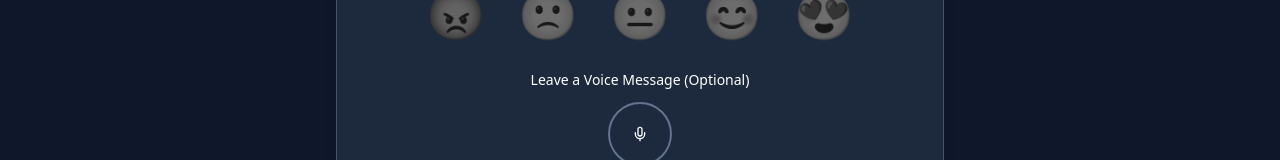
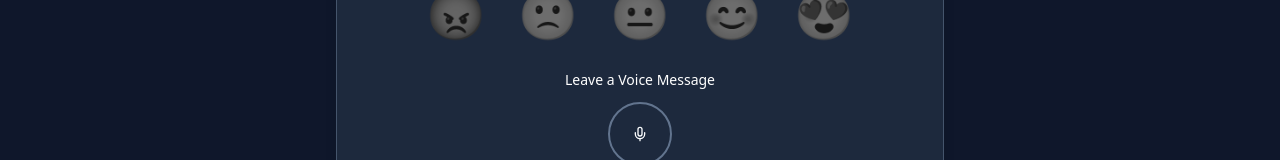
Before and after one commit to KritarthChavda/Retenly, a Next.js app: page / in a window 1280 px wide. Shown: the part 751-911 px from the top of the page. Built offline with nearby package versions, Linux system fonts and the light colour scheme.

Commit message:
same error tool tip fix

```diff
--- a/src/components/FeedbackForm.tsx
+++ b/src/components/FeedbackForm.tsx
@@ -142,7 +142,7 @@ export default function FeedbackForm({
     }
 
     if (!formData.feedback?.trim() && !audioBlob) {
-      newErrors.feedback = 'Please share your feedback or a voice message';
+      newErrors.feedback = 'Please share your feedback/voice message';
       setErrors(newErrors);
       return;
     }
@@ -348,7 +348,7 @@ export default function FeedbackForm({
             {/* Voice Recording */}
             <div className="text-center">
               <Label className="text-sm font-medium block mb-3 text-white">
-                Leave a Voice Message (Optional)
+                Leave a Voice Message
               </Label>
               <Button
                 type="button"
```
